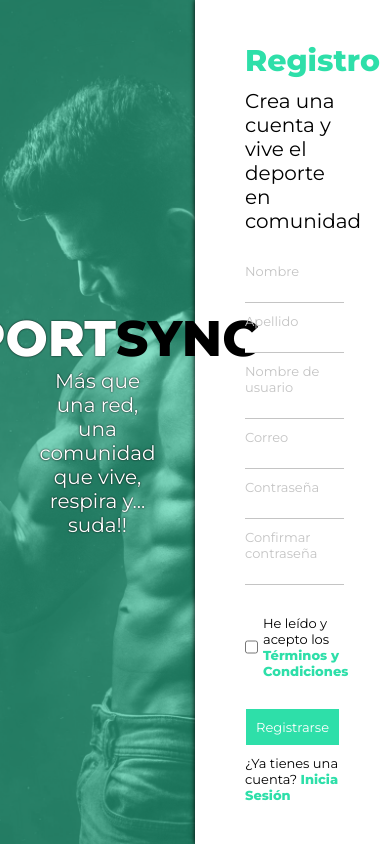
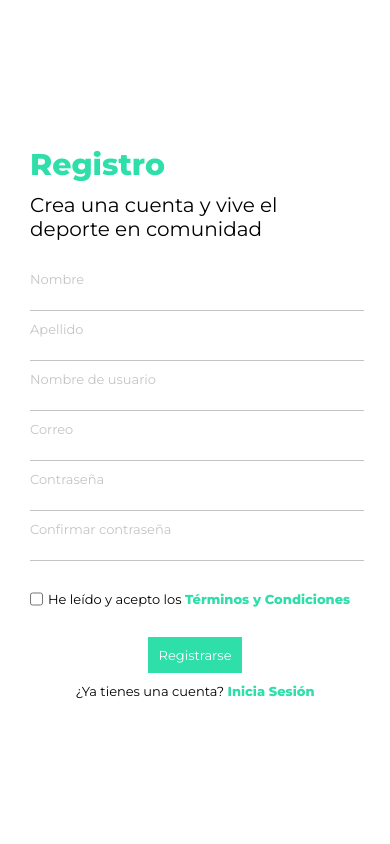
Before and after one commit to Gaston-Valentini/bfsd-final-project, a React (Vite) app in the folder client/: page /register in a window 390 px wide. Built offline with nearby package versions, Linux system fonts and the light colour scheme.

Commit message:
Add: Register responsive design added.

```diff
--- a/client/src/views/Register/Register.module.css
+++ b/client/src/views/Register/Register.module.css
@@ -131,6 +131,10 @@
     background-color: #00ffb3;
 }
 
+.containerDataFormButtonsRedirect {
+    text-align: center;
+}
+
 .containerData a {
     color: var(--green);
     font-weight: 800;
@@ -140,3 +144,17 @@
 .containerData a:hover {
     text-decoration: underline;
 }
+
+@media (max-width: 800px) {
+    .containerImage {
+        display: none;
+    }
+    .containerData {
+        width: 100%;
+    }
+    .containerDataForm,
+    .containerDataTitles {
+        width: calc(100% - 60px);
+        padding: 0 30px;
+    }
+}
```
